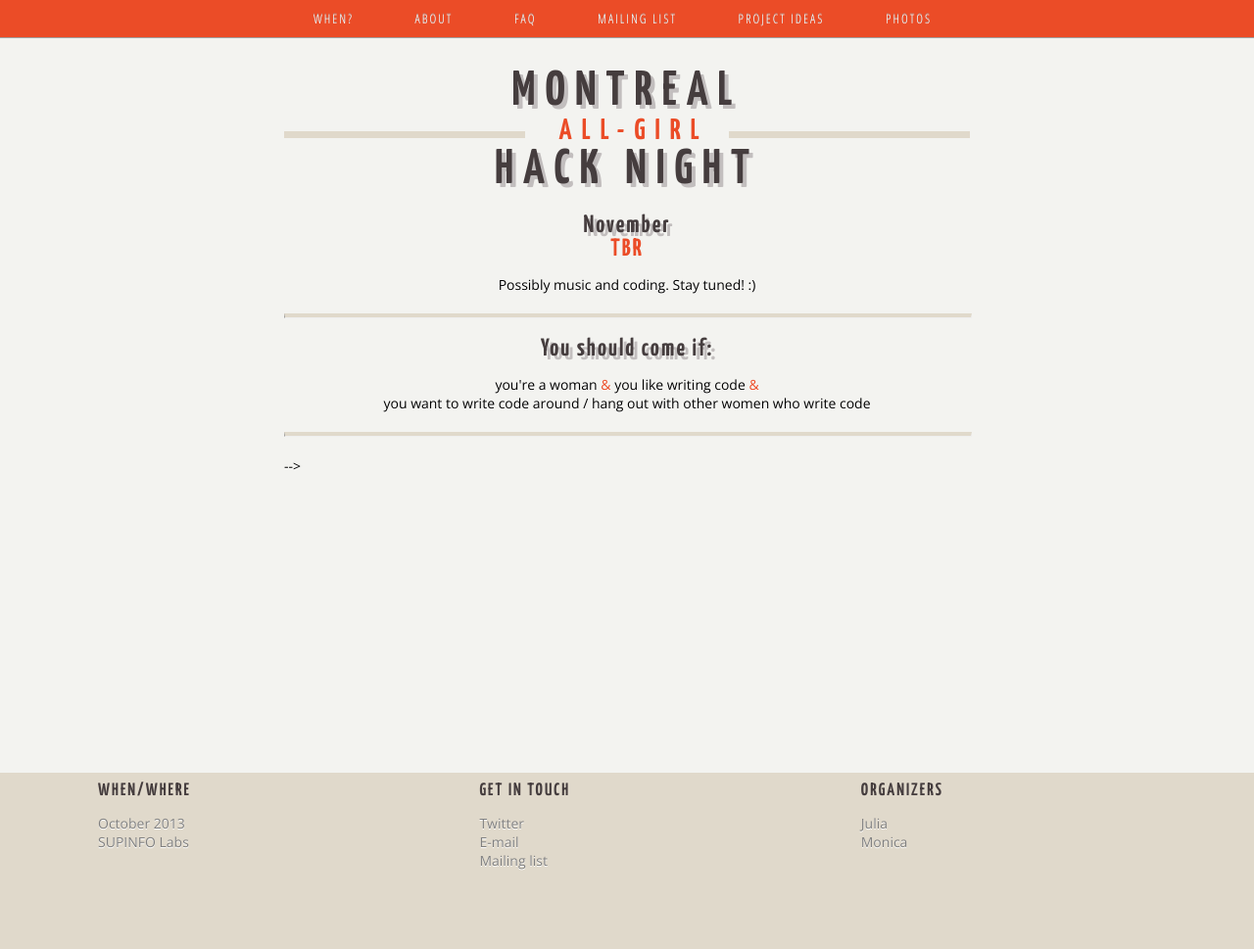
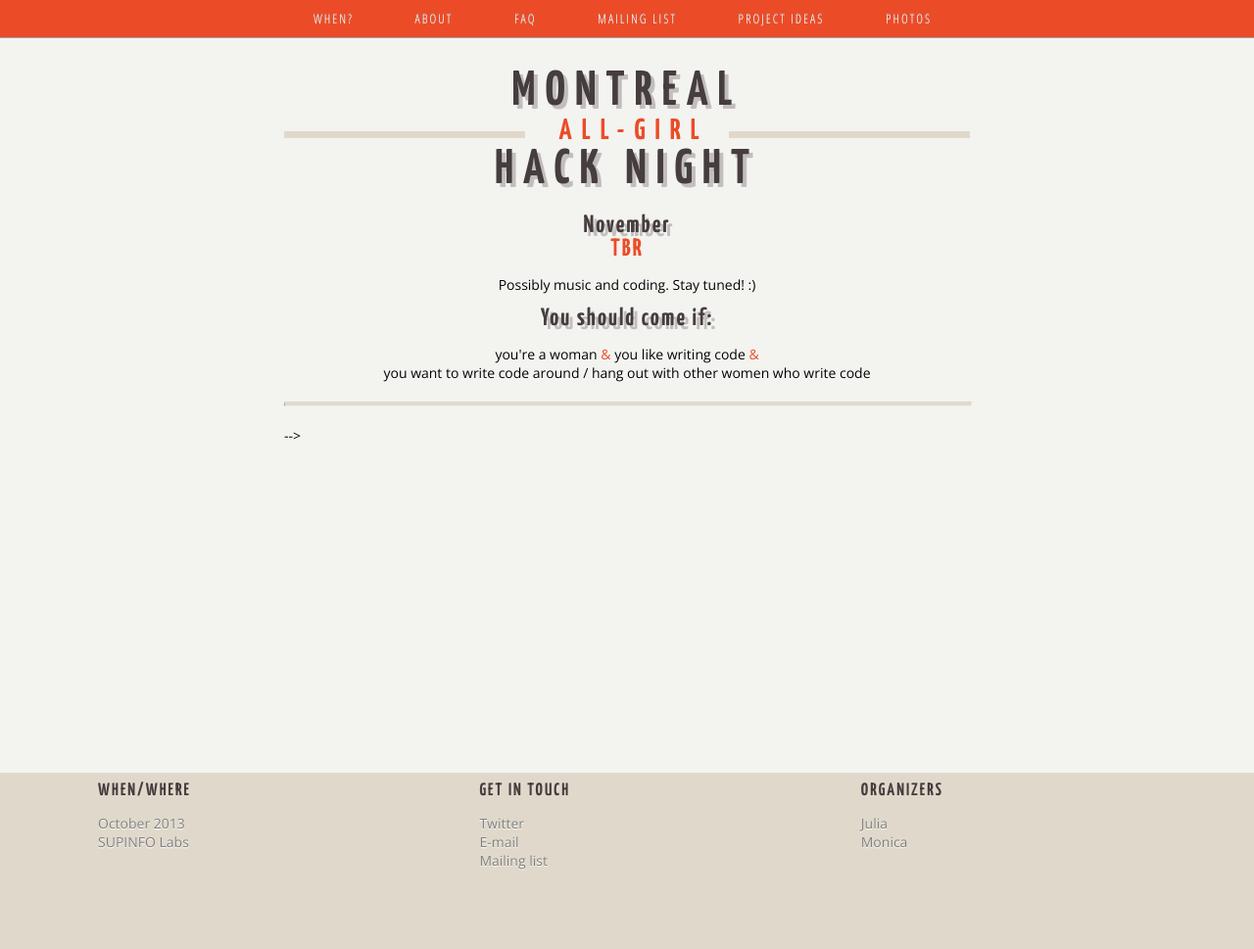
Before and after one commit to notwaldorf/hacknight, a Jekyll site: the page built from index.html, in a window 1280 px wide. Shown: the whole page at 98% size. Built offline with Jekyll 4.4.1, drawn with Linux system fonts in a browser that asks for light colours.

Commit message:
reset page for november

```diff
--- a/index.html
+++ b/index.html
@@ -17,8 +17,8 @@ layout: page
   <p>Possibly music and coding. Stay tuned! :)</p>
 
   <div class="clearfix"></div>
-  <hr>
-  <!--<div style="width:100%; text-align:left;" ><iframe  src="http://www.eventbrite.ca/tickets-external?eid=8396673677&ref=etckt&v=2" frameborder="0" height="214" width="100%" vspace="0" hspace="0" marginheight="5" marginwidth="5" scrolling="auto" allowtransparency="true"></iframe>
+  <!--<hr>
+  <div style="width:100%; text-align:left;" ><iframe  src="http://www.eventbrite.ca/tickets-external?eid=8396673677&ref=etckt&v=2" frameborder="0" height="214" width="100%" vspace="0" hspace="0" marginheight="5" marginwidth="5" scrolling="auto" allowtransparency="true"></iframe>
   </div>-->
 </div>
 
```
